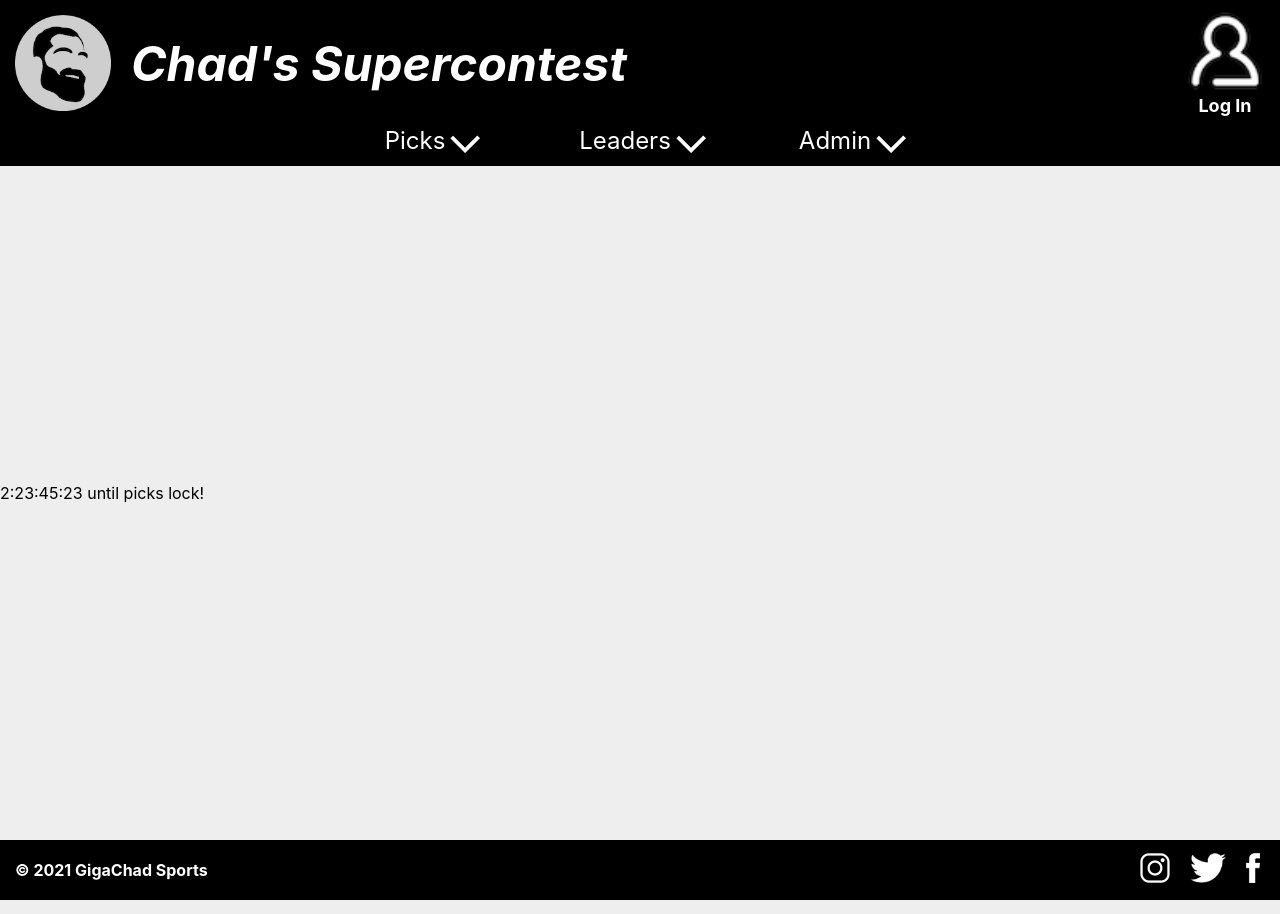
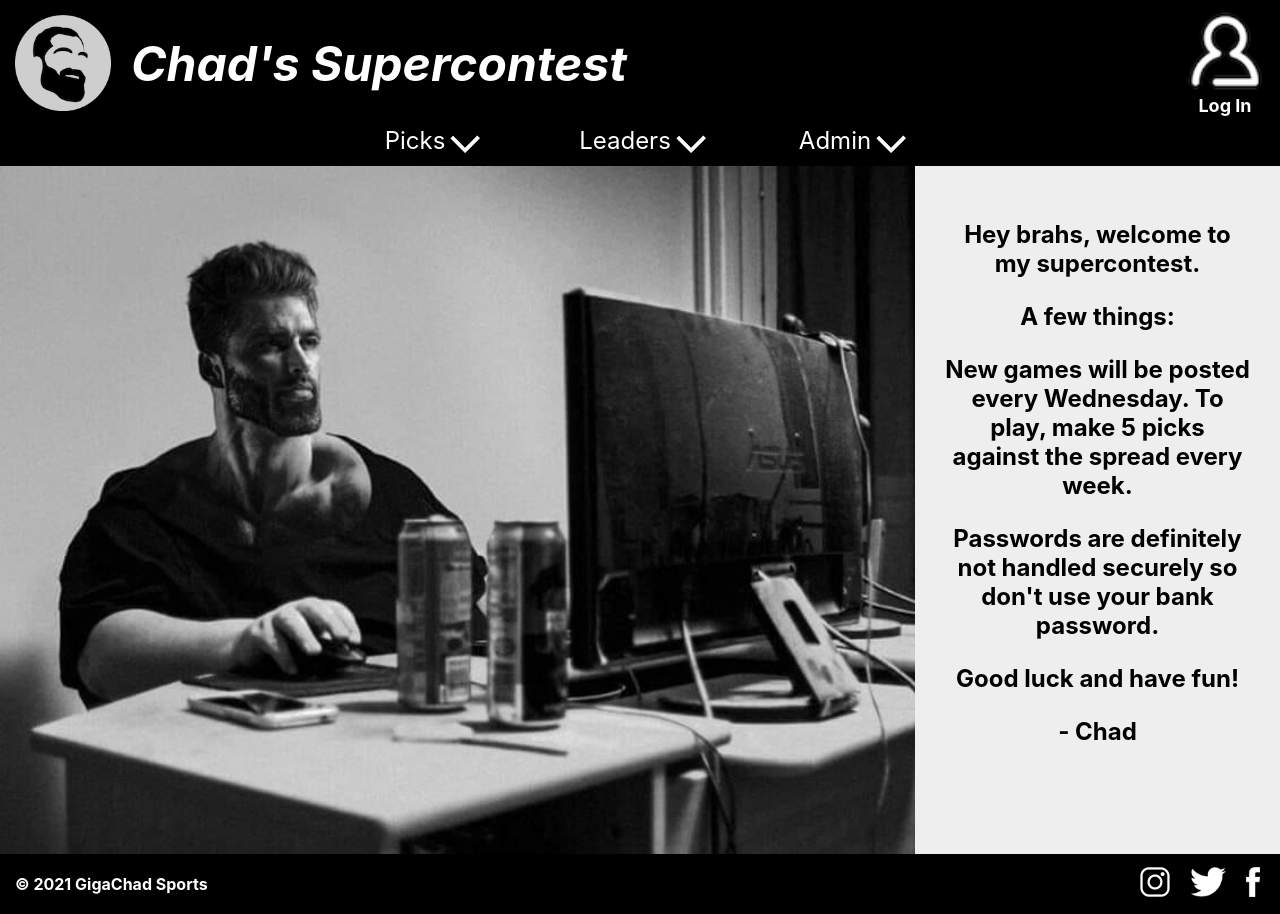
Before and after one commit to matthew-roose/react-supercontest, a React (Create React App) app: page / in a window 1280 px wide. Built offline with nearby package versions, Linux system fonts and the light colour scheme; no server answers.

Commit message:
Added GigaChad to Welcome screen

```diff
--- a/src/components/Footer/Footer.js
+++ b/src/components/Footer/Footer.js
@@ -2,7 +2,7 @@ import classes from './Footer.module.css';
 
 export const Footer = () => {
   return (
-    <footer className={classes.indexFooter}>
+    <footer>
       <div className={classes.leftFooter}>&copy; 2021 GigaChad Sports</div>
       <div className={classes.rightFooter}>
         <a href="https://instagram.com" target="_blank" rel="noreferrer">
--- a/src/components/Footer/Footer.module.css
+++ b/src/components/Footer/Footer.module.css
@@ -31,7 +31,3 @@ footer {
   margin: 0px 10px;
   transform: scale(1.1);
 }
-
-.indexFooter {
-  margin-top: 20px;
-}
--- a/src/screens/MakePicks/MakePicks.module.css
+++ b/src/screens/MakePicks/MakePicks.module.css
@@ -14,7 +14,7 @@
 
 .submitButton {
   max-width: 10rem;
-  margin: 0 auto 1rem;
+  margin: 0 auto 3rem;
   padding: 10px 20px;
   font-size: 1rem;
   font-weight: bold;
--- a/src/screens/Welcome/Welcome.js
+++ b/src/screens/Welcome/Welcome.js
@@ -1,3 +1,25 @@
+import React from 'react';
+
+import classes from './Welcome.module.css';
+
 export const Welcome = () => {
-  return <div>2:23:45:23 until picks lock!</div>;
+  return (
+    <div className={classes.container}>
+      <div className={classes.background}></div>
+      <div className={classes.welcomeText}>
+        <p>Hey brahs, welcome to my supercontest.</p>
+        <p>A few things:</p>
+        <p>
+          New games will be posted every Wednesday. To play, make 5 picks
+          against the spread every week.
+        </p>
+        <p>
+          Passwords are definitely not handled securely so don't use your bank
+          password.
+        </p>
+        <p>Good luck and have fun!</p>
+        <p>- Chad</p>
+      </div>
+    </div>
+  );
 };
--- /dev/null
+++ b/src/screens/Welcome/Welcome.module.css
@@ -0,0 +1,25 @@
+.container {
+  display: flex;
+  flex-direction: row;
+}
+
+.background {
+  background-image: url('../../assets/gigachad_background.png');
+  background-size: cover;
+  background-position: center;
+  position: relative;
+  height: 43rem;
+  width: 75%;
+  margin: 0;
+}
+
+.welcomeText {
+  font-size: 24px;
+  font-weight: bold;
+  width: 25%;
+  padding: 30px;
+}
+
+p {
+  text-align: center;
+}
```
Also changed, not shown: src/assets/gigachad_background.png (added).
